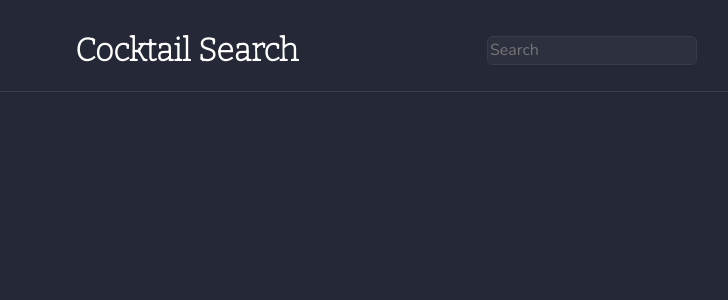
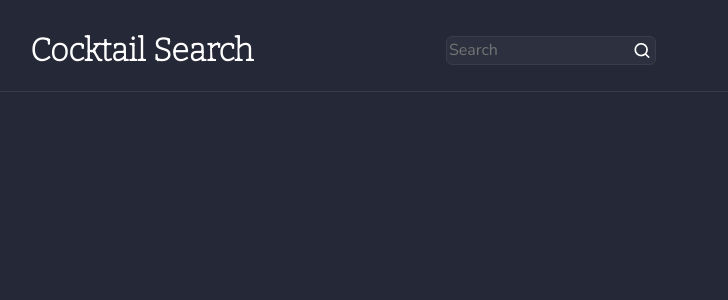
Before and after one commit to VilleSavolainen1/Cocktail-Search, a React (Create React App) app: page / in a window 1280 px wide. Shown: the top 300 px of the page, without its empty margins (254-982 px from the left). Built offline with nearby package versions, Linux system fonts and the light colour scheme.

Commit message:
added search icon & navbar styles

```diff
--- a/src/components/header/header.js
+++ b/src/components/header/header.js
@@ -1,14 +1,19 @@
 import React from 'react';
 import {
   Navigation, NavigationInner, Title, Input,
+  SearchSection,
 } from './style';
+import search from '../../images/search.png';
 
 const Header = () => (
   <div>
     <Navigation>
       <NavigationInner>
         <Title>Cocktail Search</Title>
-        <Input placeholder="Search" />
+        <SearchSection>
+          <Input placeholder="Search" onChange={(e) => console.log(e.target.value)} />
+          <img src={search} alt="" style={{ marginLeft: '-24px' }} />
+        </SearchSection>
       </NavigationInner>
     </Navigation>
   </div>
--- a/src/components/header/style.js
+++ b/src/components/header/style.js
@@ -11,15 +11,24 @@ export const Navigation = styled.div`
 `;
 
 export const NavigationInner = styled.div`
-  width: 50%;
+  width: 100%;
   display: flex;
   align-items: center;
   justify-content: space-between;
+  @media only screen and (min-width: 800px){
+      width: 50%;
+      margin-left: -90px;
+  }
 `;
 
 export const Title = styled.h1`
   color: #fff;
   font-family: 'Bitter', serif;
+`;
+
+export const SearchSection = styled.div`
+  display: flex;
+  align-items: center;
 `;
 
 export const Input = styled.input`
```
Also changed, not shown: src/images/search.png (added).
